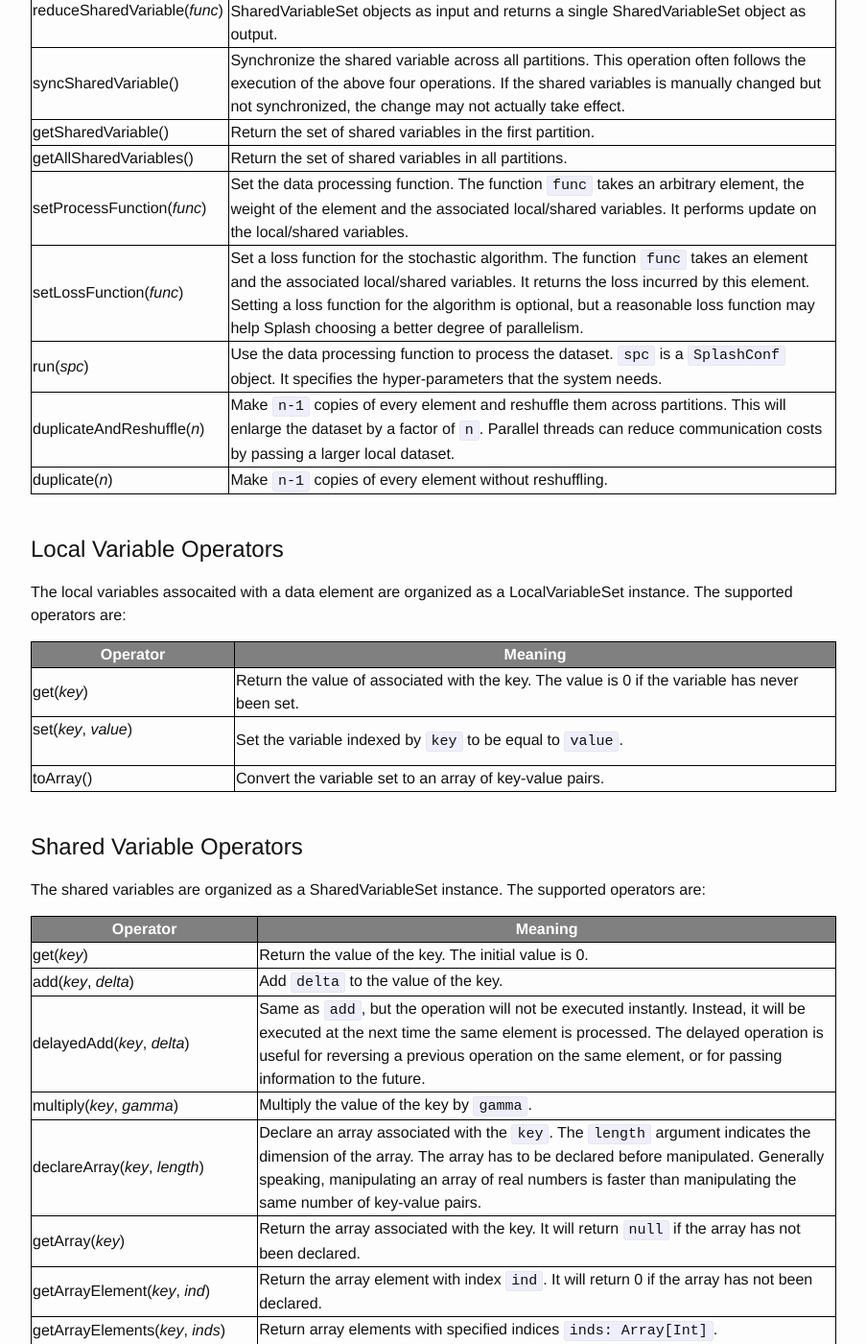
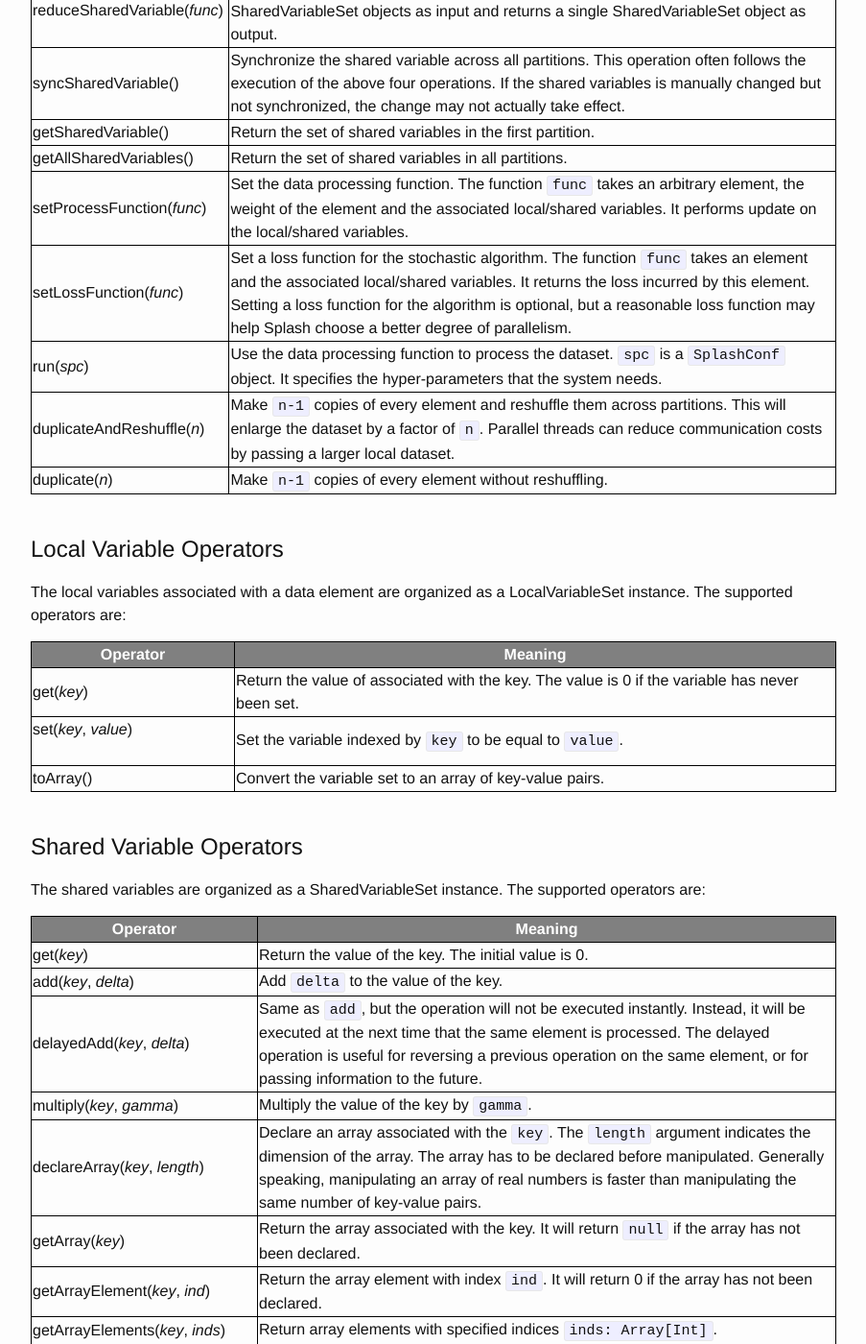
Before and after one commit to zhangyuc/splash, a Jekyll site: the page built from api.md, in a window 1280 px wide and 1400 px high, scrolled down 763 px. Shown: the whole window at 96% size, without its empty margins (188-1091 px from the left). Built offline with Jekyll 4.4.1, drawn with Linux system fonts in a browser that asks for light colours; some of the changed text lies outside the part shown.

Commit message:
typos
typos

```diff
--- a/api.md
+++ b/api.md
@@ -28,7 +28,7 @@ syncSharedVariable() | Synchronize the shared variable across all partitions. Th
 getSharedVariable() | Return the set of shared variables in the first partition.
 getAllSharedVariables() | Return the set of shared variables in all partitions.
 setProcessFunction(*func*) | Set the data processing function. The function `func` takes an arbitrary element, the weight of the element and the associated local/shared variables. It performs update on the local/shared variables.
-setLossFunction(*func*) | Set a loss function for the stochastic algorithm. The function `func` takes an element and the associated local/shared variables. It returns the loss incurred by this element. Setting a loss function for the algorithm is optional, but a reasonable loss function may help Splash choosing a better degree of parallelism.
+setLossFunction(*func*) | Set a loss function for the stochastic algorithm. The function `func` takes an element and the associated local/shared variables. It returns the loss incurred by this element. Setting a loss function for the algorithm is optional, but a reasonable loss function may help Splash choose a better degree of parallelism.
 run(*spc*) | Use the data processing function to process the dataset. `spc` is a `SplashConf` object. It specifies the hyper-parameters that the system needs.
 duplicateAndReshuffle(*n*) | Make `n-1` copies of every element and reshuffle them across partitions. This will enlarge the dataset by a factor of `n`. Parallel threads can reduce communication costs by passing a larger local dataset.
 duplicate(*n*) | Make `n-1` copies of every element without reshuffling.
@@ -37,7 +37,7 @@ duplicate(*n*) | Make `n-1` copies of every element without reshuffling.
 
 # Local Variable Operators
 
-The local variables assocaited with a data element are organized as a LocalVariableSet instance. The supported operators are:
+The local variables associated with a data element are organized as a LocalVariableSet instance. The supported operators are:
 
 Operator | Meaning
   --- | ---
@@ -55,7 +55,7 @@ The shared variables are organized as a SharedVariableSet instance. The supporte
   --- | ---
 get(*key*) | Return the value of the key. The initial value is 0.
 add(*key*, *delta*) | Add `delta` to the value of the key.
-delayedAdd(*key*, *delta*) | Same as `add`, but the operation will not be executed instantly. Instead, it will be executed at the next time the same element is processed. The delayed operation is useful for reversing a previous operation on the same element, or for passing information to the future.
+delayedAdd(*key*, *delta*) | Same as `add`, but the operation will not be executed instantly. Instead, it will be executed at the next time that the same element is processed. The delayed operation is useful for reversing a previous operation on the same element, or for passing information to the future.
 multiply(*key*, *gamma*) | Multiply the value of the key by `gamma`.
 declareArray(*key*, *length*) | Declare an array associated with the `key`. The `length` argument indicates the dimension of the array. The array has to be declared before manipulated. Generally speaking, manipulating an array of real numbers is faster than manipulating the same number of key-value pairs.
 getArray(*key*) | Return the array associated with the key. It will return `null` if the array has not been declared.
```
Also changed, not shown: other parts of api.md (+3 -3 lines).
